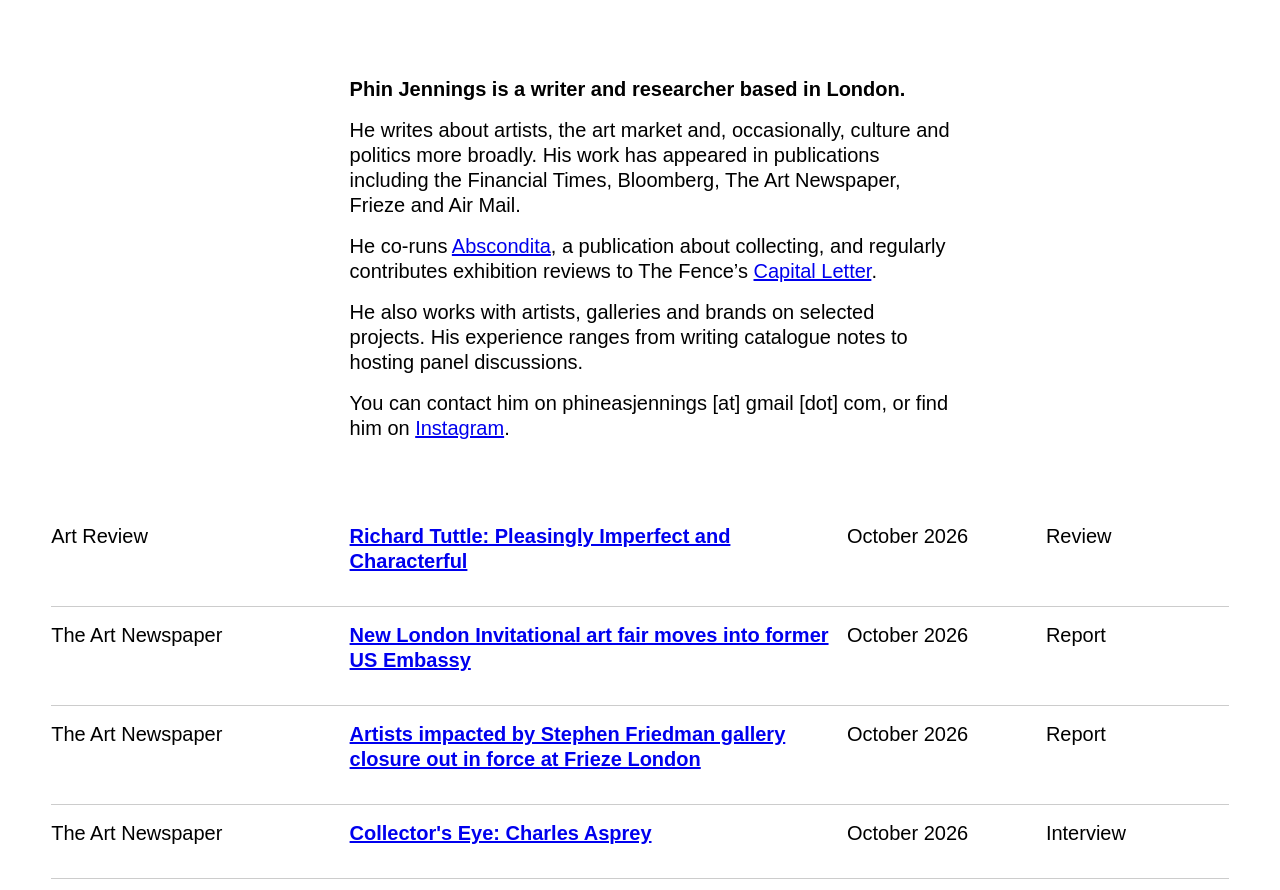
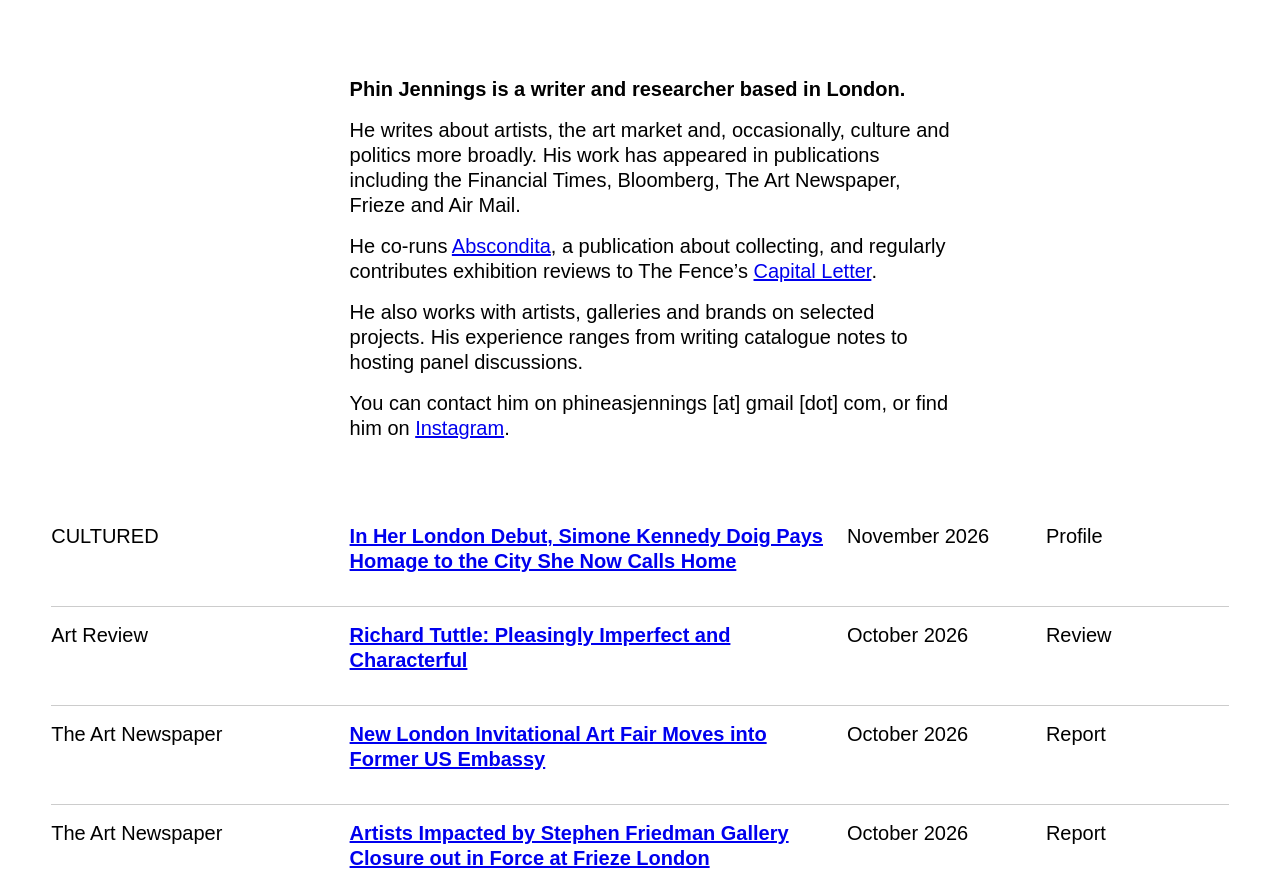
Before and after one commit to soniaturcotte/phinjennings, an Eleventy site: page index.html in a window 1280 px wide. Shown: the top 890 px of the page. Built offline with nearby package versions, Linux system fonts and the light colour scheme; Eleventy itself is replaced by a stand-in of ours; files that its build step writes are made by us from their sources.

Commit message:
Update index.html
Fixed IG link, new work item, edited some titles for style consistency

```diff
--- a/index.html
+++ b/index.html
@@ -12,12 +12,19 @@ description: Phin Jennings is a writer and researcher based in London.
 
     <p>He also works with artists, galleries and brands on selected projects. His experience ranges from writing catalogue notes to hosting panel discussions.</p>
 
-    <p>You can contact him on phineasjennings [at] gmail [dot] com, or find him on <a href="https://www.instagram.com/">Instagram</a>.</p>
+    <p>You can contact him on phineasjennings [at] gmail [dot] com, or find him on <a href="https://www.instagram.com/phinphinphinphi/">Instagram</a>.</p>
 </div>
 
 <!-- Work list -->
 
 <div class="work-list">
+
+   <div class="work-item">
+        <span class="org">CULTURED</span>
+        <h2 class="title"><a href="https://culturedmag.com/article/2026/11/12/art-simone-kennedy-doig-the-approach-london/">In Her London Debut, Simone Kennedy Doig Pays Homage to the City She Now Calls Home</a></h2>
+        <span class="date">November 2026</span>
+        <span class="category">Profile</span>
+    </div>
 
    <div class="work-item">
         <span class="org">Art Review</span>
@@ -28,14 +35,14 @@ description: Phin Jennings is a writer and researcher based in London.
 
    <div class="work-item">
         <span class="org">The Art Newspaper</span>
-        <h2 class="title"><a href="https://www.theartnewspaper.com/2026/10/16/new-london-invitational-fair-moves-into-former-us-embassy">New London Invitational art fair moves into former US Embassy</a></h2>
+        <h2 class="title"><a href="https://www.theartnewspaper.com/2026/10/16/new-london-invitational-fair-moves-into-former-us-embassy">New London Invitational Art Fair Moves into Former US Embassy</a></h2>
         <span class="date">October 2026</span>
         <span class="category">Report</span>
     </div>
 
    <div class="work-item">
         <span class="org">The Art Newspaper</span>
-        <h2 class="title"><a href="https://www.theartnewspaper.com/2026/10/15/artists-impacted-by-stephen-friedman-gallery-closure-out-in-force-at-frieze-london">Artists impacted by Stephen Friedman gallery closure out in force at Frieze London</a></h2>
+        <h2 class="title"><a href="https://www.theartnewspaper.com/2026/10/15/artists-impacted-by-stephen-friedman-gallery-closure-out-in-force-at-frieze-london">Artists Impacted by Stephen Friedman Gallery Closure out in Force at Frieze London</a></h2>
         <span class="date">October 2026</span>
         <span class="category">Report</span>
     </div>
```
